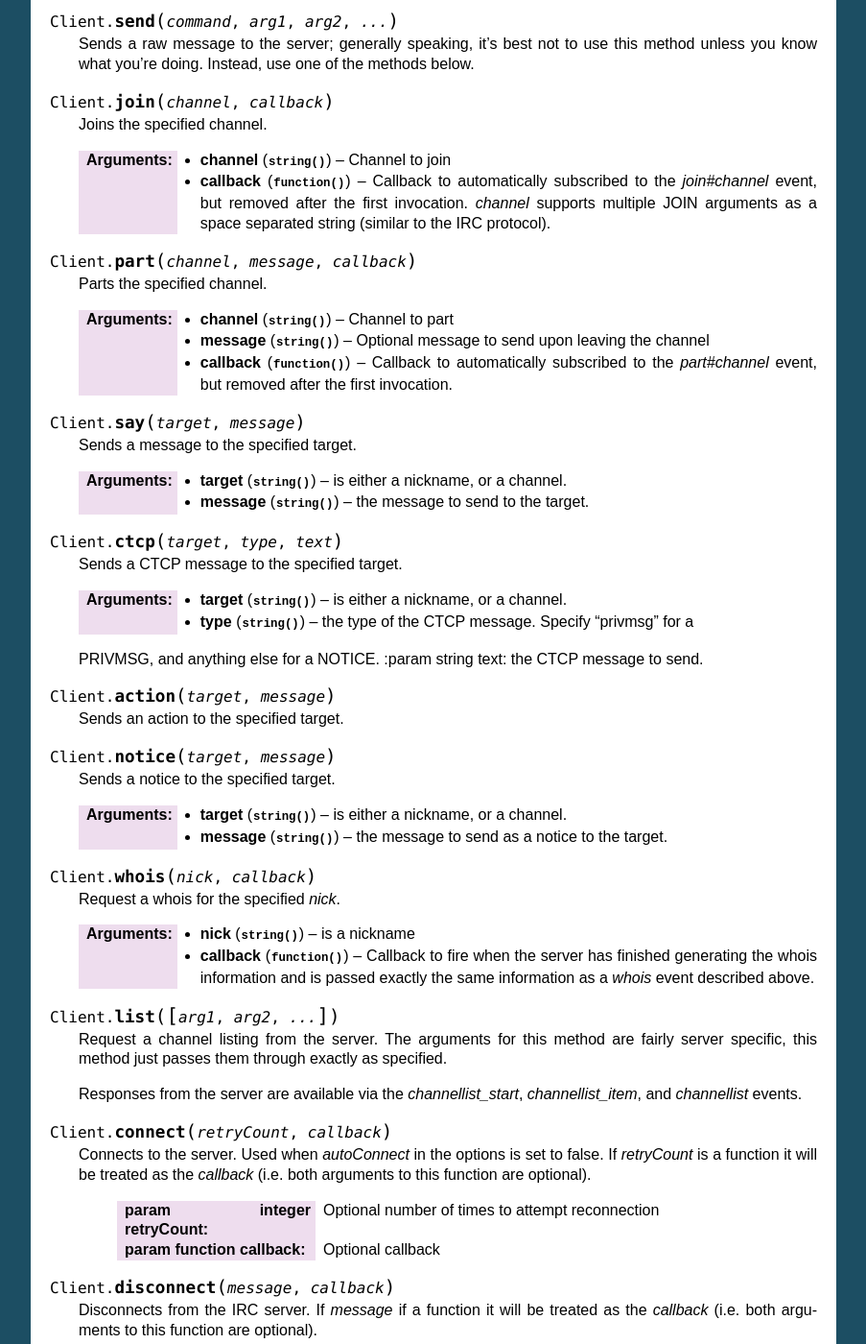
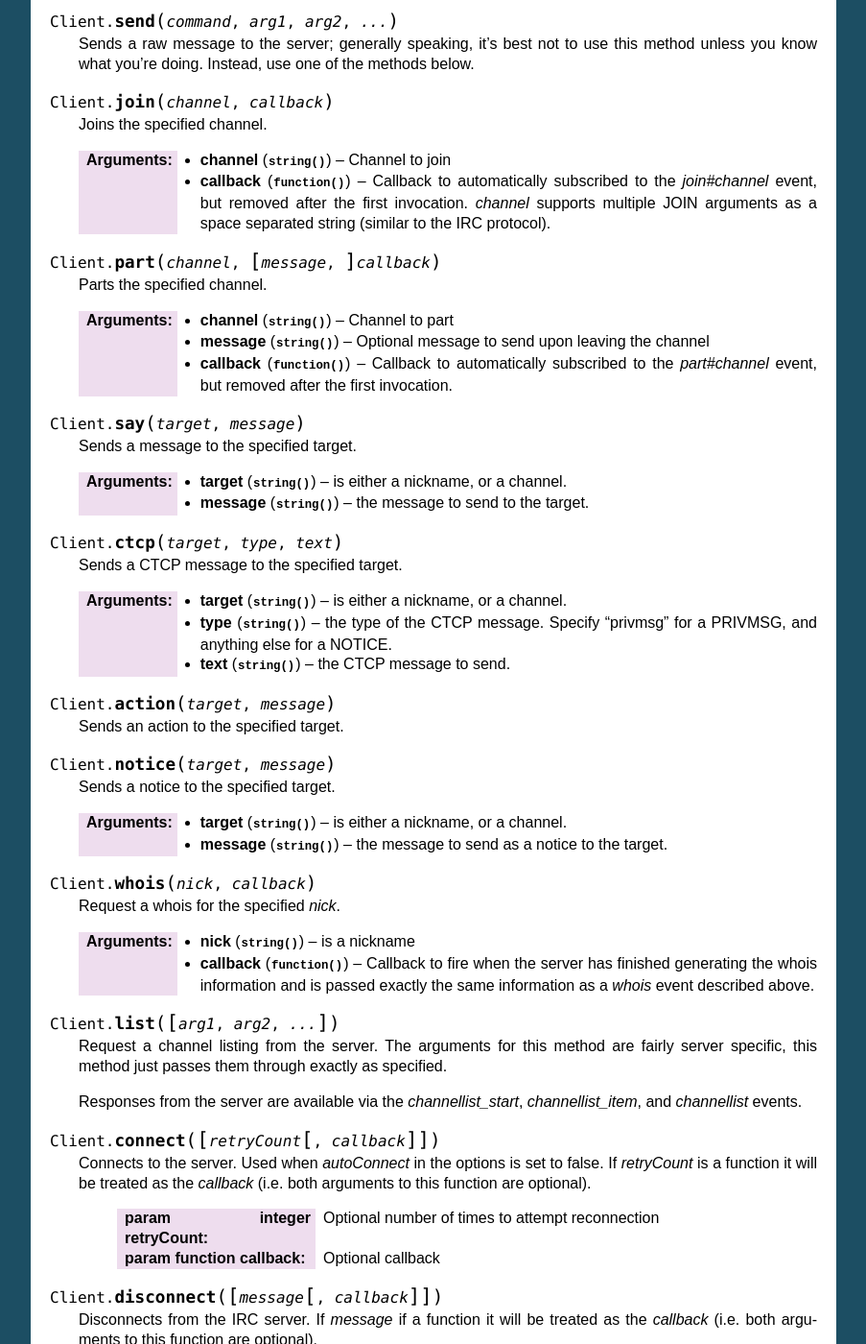
Before and after one commit to martynsmith/node-irc, a Sphinx documentation site: the page built from docs/API.rst, in a window 1280 px wide and 1400 px high, scrolled down 1366 px. Shown: the whole window at 96% size, without its empty margins (198-1101 px from the left). Built offline with Sphinx 7.4.7, drawn with Linux system fonts in a browser that asks for light colours.

Commit message:
doc: Mark optional arguments as such in synopses and indent properly

```diff
--- a/docs/API.rst
+++ b/docs/API.rst
@@ -94,7 +94,7 @@ Client
         supports multiple JOIN arguments as a space separated string (similar to
         the IRC protocol).
 
-.. js:function:: Client.part(channel, message, callback)
+.. js:function:: Client.part(channel, [message], callback)
 
     Parts the specified channel.
 
@@ -116,7 +116,7 @@ Client
 
     :param string target: is either a nickname, or a channel.
     :param string type: the type of the CTCP message. Specify "privmsg" for a
-    PRIVMSG, and anything else for a NOTICE.
+        PRIVMSG, and anything else for a NOTICE.
     :param string text: the CTCP message to send.
 
 .. js:function:: Client.action(target, message)
@@ -148,7 +148,7 @@ Client
    Responses from the server are available via the `channellist_start`,
    `channellist_item`, and `channellist` events.
 
-.. js:function:: Client.connect(retryCount, callback)
+.. js:function:: Client.connect([retryCount [, callback]])
 
    Connects to the server. Used when `autoConnect` in the options is set to
    false. If `retryCount` is a function it will be treated as the `callback`
@@ -157,7 +157,7 @@ Client
     :param integer retryCount: Optional number of times to attempt reconnection
     :param function callback: Optional callback
 
-.. js:function:: Client.disconnect(message, callback)
+.. js:function:: Client.disconnect([message [, callback]])
 
     Disconnects from the IRC server. If `message` if a function it will be
     treated as the `callback` (i.e. both arguments to this function are
@@ -166,7 +166,7 @@ Client
     :param string message: Optional message to send when disconnecting.
     :param function callback: Optional callback
 
-.. js:function:: Client.activateFloodProtection(interval)
+.. js:function:: Client.activateFloodProtection([interval])
 
     Activates flood protection "after the fact". You can also use
     `floodProtection` while instantiating the Client to enable flood
```
